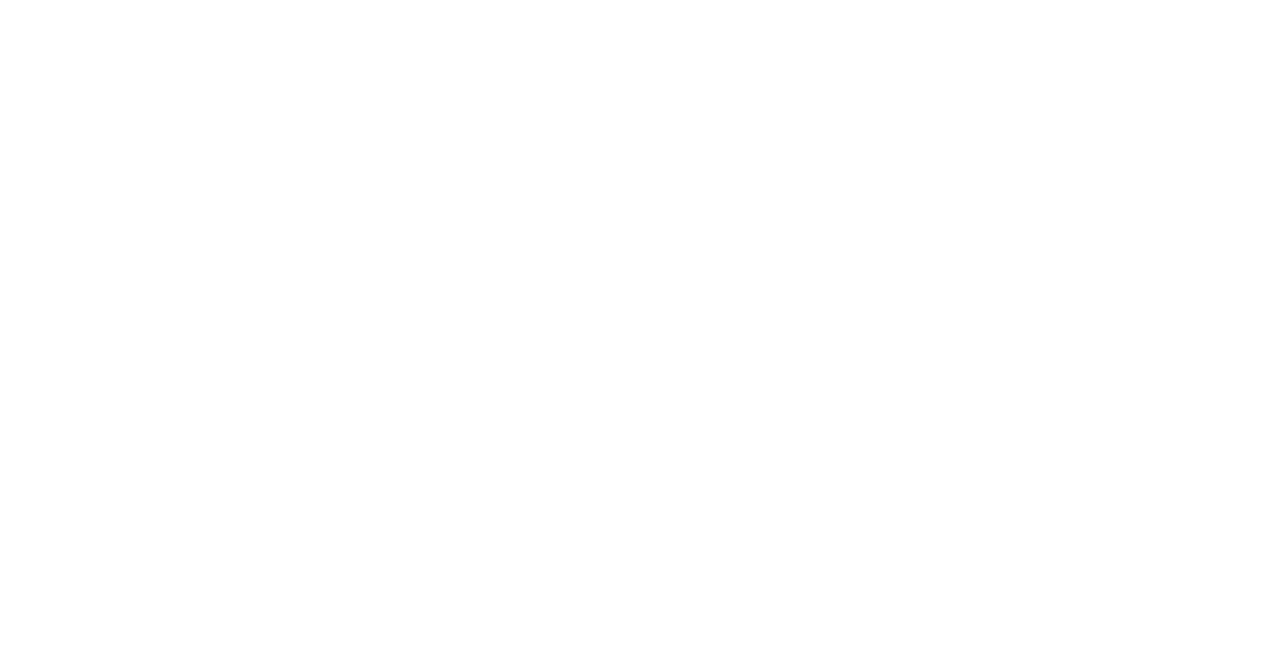
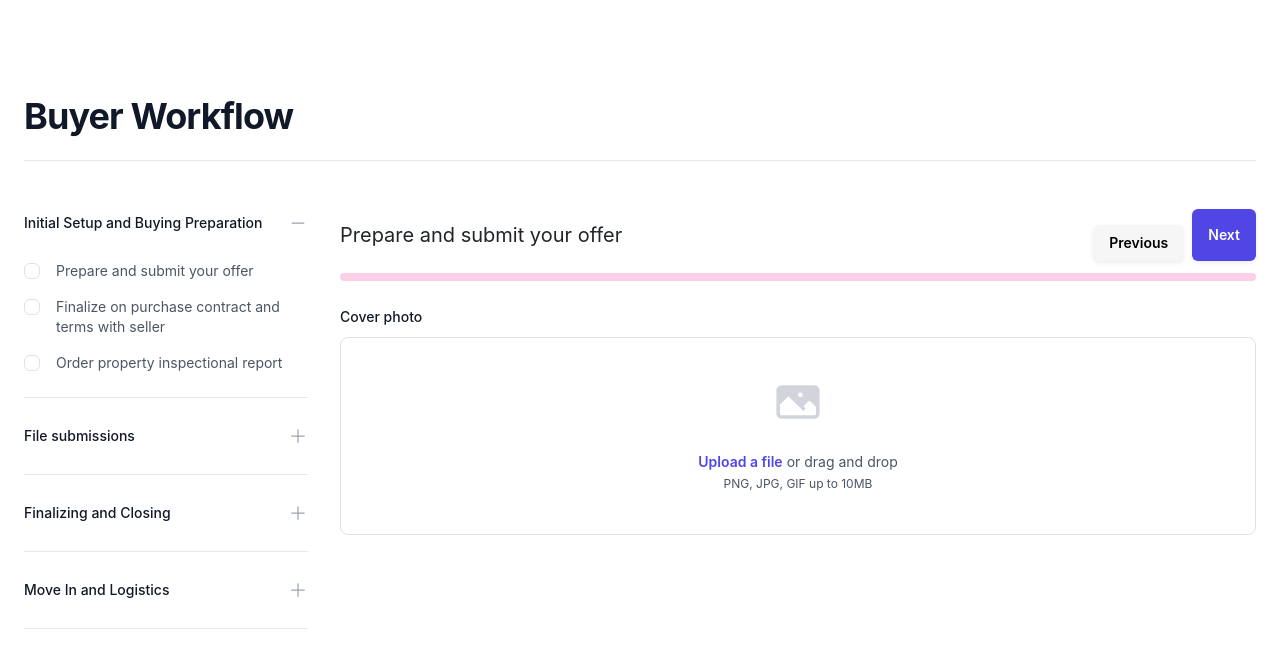
Before and after one commit to 7gb-RAM/homekey-frontend, a React (Create React App) app in the folder homekey-frontend/: page /test_buyer in a window 1280 px wide. Before the commit this address had no page. Shown: the top 668 px of the page. Built offline with nearby package versions, Linux system fonts and the light colour scheme; the HTML template or start-up script is replaced by a standard one.

Commit message:
add buyer workflow

```diff
--- a/homekey-frontend/src/App.js
+++ b/homekey-frontend/src/App.js
@@ -6,6 +6,7 @@
 import Dashboard from './pages/Dashboard';
 import Settings from './pages/Settings';
 import { ThemeProvider } from './context/ThemeContext';
+import BuyerWorkflow from './pages/buyer_workflow';
 // Protected route wrapper
 const ProtectedRoute = ({ children }) => {
   // const { isLoaded, isSignedIn } = useAuth();
@@ -45,6 +46,8 @@
         <Route path="/sign-up/*" element={<SignUp routing="path" path="/sign-up" />} />
         <Route path="/sign-in/*" element={<SignIn routing="path" path="/sign-in" />} />
 
+        <Route path="/test_buyer/*" element={<BuyerWorkflow routing="path" path="/test_buyer" />} />
+
           {/* Protected routes */}
           <Route
             path="/"
--- a/homekey-frontend/src/pages/buyer_workflow/index.js
+++ b/homekey-frontend/src/pages/buyer_workflow/index.js
@@ -2,46 +2,103 @@
 
 import { useState } from "react";
 import { Steps } from "../../components/steps";
+import { StepsHeader } from "../../components/steps_header";
+import { FileUpload } from "../../components/file_upload";
 
 const initialStepsState = [
   {
     id: 1,
-    name: "Making an Offer",
+    name: "Initial Setup and Buying Preparation",
     options: [
-      { value: "1-1", label: "Prepare your offer", checked: false },
+      { value: "1-1",
+        label: "Prepare and submit your offer",
+        checked: false
+      },
       {
         value: "1-2",
-        label: "Submit offer to seller",
+        label: "Finalize on purchase contract and terms with seller",
         checked: false,
       },
       {
         value: "1-3",
-        label: "Negotiate terms with the seller",
+        label: "Order property inspectional report",
         checked: false,
       },
     ],
   },
   {
     id: 2,
-    name: "Escrow and Review",
-    options: [],
+    name: "File submissions",
+    options: [
+      { value: "2-1",
+        label: "Submit purchase contract to FSH",
+        checked: false
+      },
+      { value: "2-2",
+        label: "Submit deposit via wire to First American Title Company",
+        checked: false
+      }
+    ],
   },
   {
     id: 3,
     name: "Finalizing and Closing",
-    options: [],
+    options: [
+      { value: "3-1",
+        label: "Receive shared fee sample appraisal report from FSH",
+        checked: false
+      },
+      { value: "3-2",
+        label: "Receive disclosure documents from FSH",
+        checked: false
+      },
+      { value: "3-3",
+        label: "Receive completed documents from Docusign upon completion from all parties",
+        checked: false
+      },
+      { value: "3-4",
+        label: "Sign title closing documents",
+        checked: false
+      }
+    ],
+  },
+  {
+    id: 4,
+    name: "Move In and Logistics",
+    options: [
+      { value: "4-1",
+        label: "Request a final walk through",
+        checked: false
+      },
+      { value: "4-2",
+        label: "Transfer and set up utilities",
+        checked: false
+      },
+      { value: "4-3",
+        label: "Receive keys from buyer",
+        checked: false
+      }
+    ],
   },
 ];
 
-export default function BuyerWorkflow({ initialStep = 1 }) {
+export default function BuyerWorkflow({ initialStep = 1, initialOption = 0 }) {
   const [mobileFiltersOpen, setMobileFiltersOpen] = useState(false);
   const [currentStep, setCurrentStep] = useState(initialStep);
+  const [currentOption, setCurrentOption] = useState(initialOption);
   const [steps, setSteps] = useState(initialStepsState);
 
   const isDisclosureDisabled = (disclosureStepId) => {
     return disclosureStepId >= currentStep;
   };
+  const isNextDisabled = () => {
+    return false;
+  };
 
+  const isPrevDisabled = () => {
+    return currentOption === 0;
+  };
+  const step = steps.find((step) => step.id === currentStep);
   return (
     <Steps
       title={"Buyer Workflow"}
@@ -51,8 +108,30 @@
       isDisclosureDisabled={isDisclosureDisabled}
       currentStep={currentStep}
     >
-      {/* children will come here */}
-      Hello Buyer
+      <div className="mt-4">
+        <StepsHeader
+          title={step.options[currentOption].label}
+          progress={(currentOption / step.options.length) * 100}
+          nextTitle={currentOption < step.options.length - 1 ? "Next" : "Save"}
+          onClickNext={() => {
+            if (currentOption < step.options.length - 1) {
+              setCurrentOption(currentOption + 1);
+            } else {
+              alert("submit");
+            }
+          }}
+          onClickPrev={() => {
+            if (currentOption > 0) {
+              setCurrentOption(currentOption - 1);
+            } else {
+              alert("First");
+            }
+          }}
+          isPrevDisabled={isPrevDisabled()}
+          isNextDisabled={isNextDisabled()}
+        />
+        <FileUpload />
+      </div>
     </Steps>
   );
 }
```
